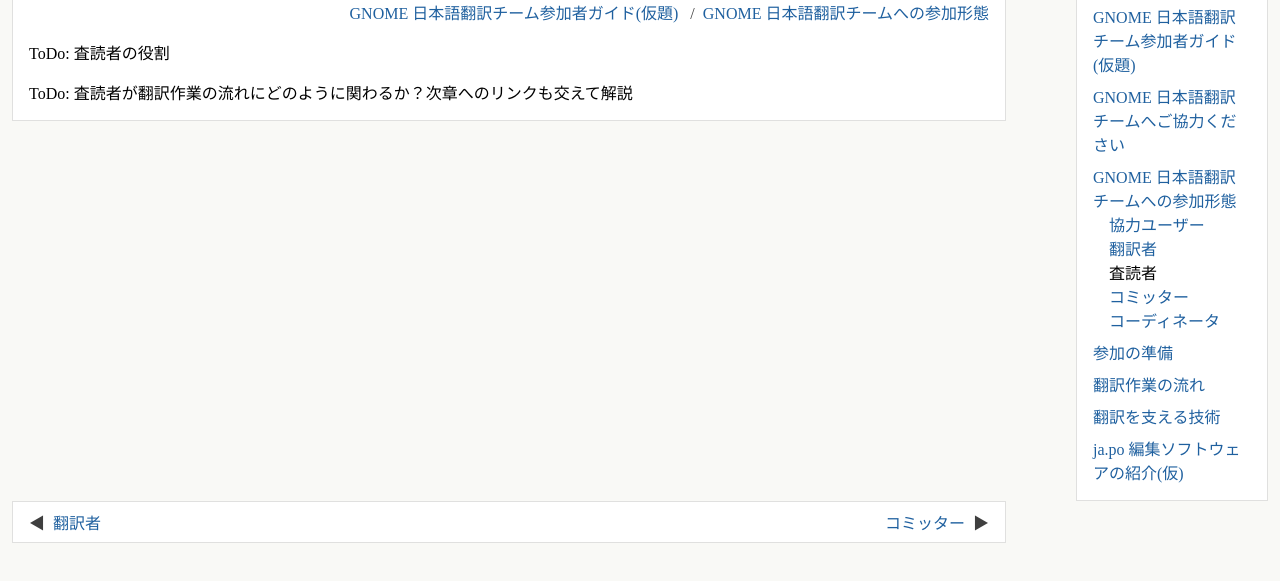
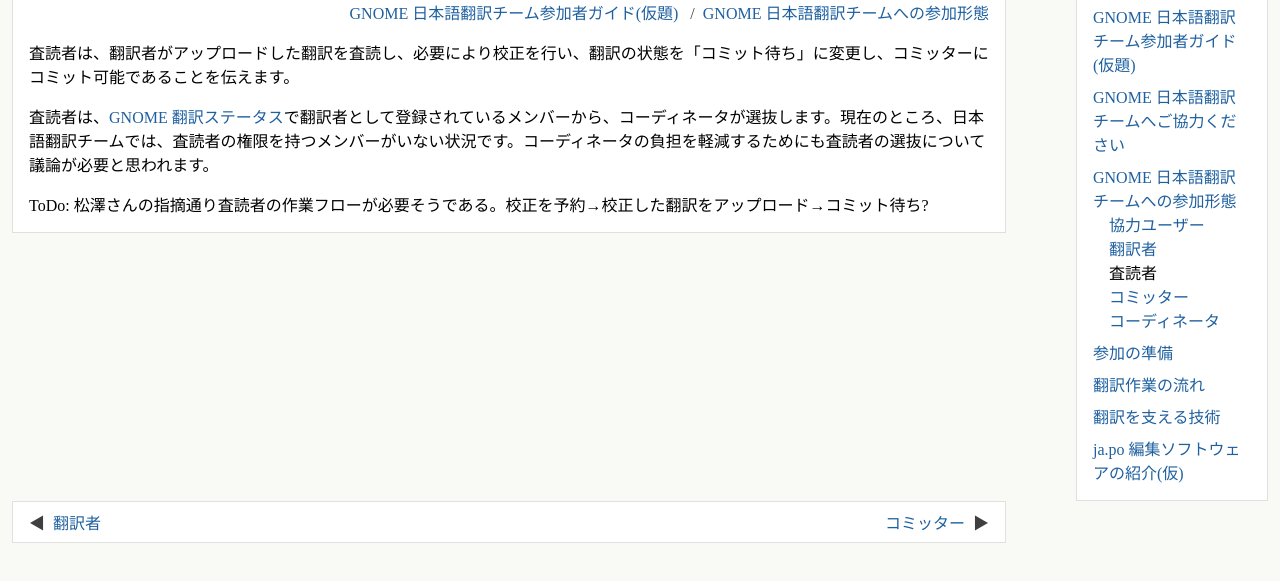
Before and after one commit to yasumichi/gnomeja-guide, a plain HTML site: page reviewers.html in a window 1280 px wide. Shown: the part 131-712 px from the top of the page. Drawn offline with Linux system fonts and the light colour scheme.

Commit message:
査読者の役割を記述、ToDo の変更

```diff
--- a/reviewers.html
+++ b/reviewers.html
@@ -354,7 +354,6 @@ span.medialabel { font-style: italic; }
 span.methodname { font-family: monospace; }
 span.ooclass, span.ooexception, span.oointerface { font-family: monospace; }
 span.option { font-family: monospace; }
-span.package { font-family: monospace; }
 span.parameter { font-family: monospace; }
 span.paramdef span.parameter { font-style: italic; }
 span.prompt { font-family: monospace; }
@@ -441,8 +440,9 @@ dd.answer div.label { float: left; }
 <li class="linktrail linktrail-first"><a class="linktrail" href="gnomeja-guide.html" title="GNOME 日本語翻訳チーム参加者ガイド(仮題)">GNOME 日本語翻訳チーム参加者ガイド(仮題)</a></li>
 <li class="linktrail linktrail-last"><a class="linktrail" href="roles.html" title="GNOME 日本語翻訳チームへの参加形態">GNOME 日本語翻訳チームへの参加形態</a></li>
 </ul>
-<p class="para block block-first">ToDo: 査読者の役割</p>
-<p class="para block">ToDo: 査読者が翻訳作業の流れにどのように関わるか？次章へのリンクも交えて解説</p>
+<p class="para block block-first">査読者は、翻訳者がアップロードした翻訳を査読し、必要により校正を行い、翻訳の状態を「コミット待ち」に変更し、コミッターにコミット可能であることを伝えます。</p>
+<p class="para block">査読者は、<a class="ulink" href="http://l10n.gnome.org/" title="http://l10n.gnome.org/">GNOME 翻訳ステータス</a>で翻訳者として登録されているメンバーから、コーディネータが選抜します。現在のところ、日本語翻訳チームでは、査読者の権限を持つメンバーがいない状況です。コーディネータの負担を軽減するためにも査読者の選抜について議論が必要と思われます。</p>
+<p class="para block">ToDo: 松澤さんの指摘通り査読者の作業フローが必要そうである。校正を予約→校正した翻訳をアップロード→コミット待ち?</p>
 </div></div>
 <div class="navbar navbar-bottom"><table class="navbar"><tr>
 <td class="navbar-prev"><a class="navbar-prev" href="translators.html" title="翻訳者">翻訳者</a></td>
```
